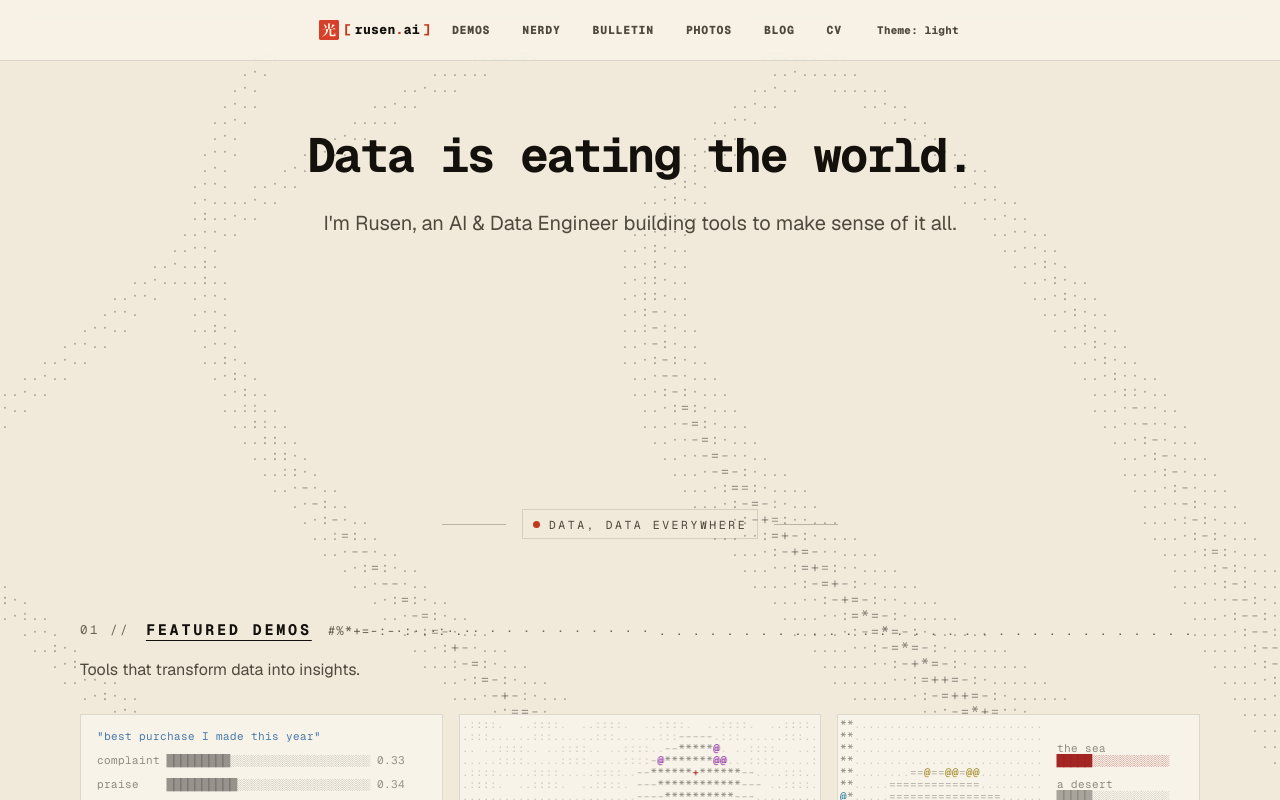
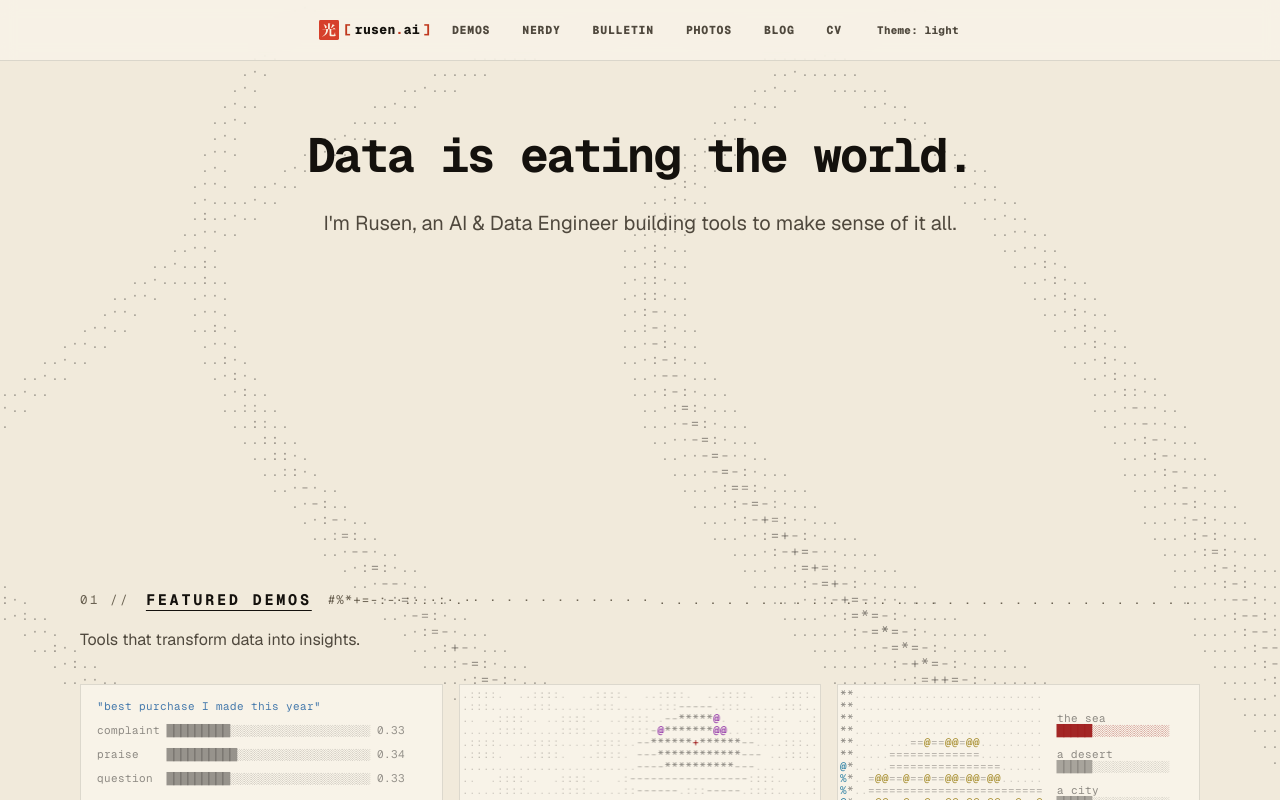
Before and after one commit to rusenbb/rusen-ai, a Next.js app: page / in a window 1280 px wide. Shown: the top 800 px of the page. Built offline with nearby package versions, Linux system fonts and the light colour scheme.

Commit message:
Home: drop the DATA, DATA EVERYWHERE label (footer keeps the background toggle)

```diff
--- a/src/app/components/BgKickerToggle.tsx
+++ /dev/null
@@ -1,43 +0,0 @@
-"use client";
-
-import { useSyncExternalStore } from "react";
-import { isBgDisabled, setBgDisabled, subscribeBgToggle } from "./backgroundToggle";
-
-/**
- * Home-page kicker chip rendered as a button: same look as the static
- * kicker, but clicking it toggles the global ASCII background - mirrors
- * the BgToggle in the Footer so the home gets a discoverable second
- * affordance for the same setting.
- */
-export default function BgKickerToggle() {
-  const disabled = useSyncExternalStore<boolean>(
-    subscribeBgToggle,
-    isBgDisabled,
-    () => false,
-  );
-
-  const onClick = () => setBgDisabled(!disabled);
-  const aria = disabled
-    ? "Enable background animation"
-    : "Disable background animation";
-
-  return (
-    <button
-      type="button"
-      onClick={onClick}
-      aria-label={aria}
-      title={aria}
-      className="kicker cursor-pointer hover:border-[var(--line-strong)] transition-colors"
-    >
-      <span
-        aria-hidden="true"
-        className={
-          disabled
-            ? "inline-block w-[0.45rem] h-[0.45rem] rounded-full bg-sub"
-            : "signal-blip"
-        }
-      />
-      DATA, DATA EVERYWHERE
-    </button>
-  );
-}
--- a/src/app/page.tsx
+++ b/src/app/page.tsx
@@ -4,7 +4,6 @@ import { PERSON } from "@/lib/agent-docs";
 import AsciiCover from "./components/ascii-cover/AsciiCover";
 import PostSigil from "./blogs/components/PostSigil";
 import type { Sigil } from "@/lib/blog-sigil";
-import BgKickerToggle from "./components/BgKickerToggle";
 import { getFeaturedProjects, getProjectPath } from "@/lib/projects";
 import { getLatestUniquePosts, getPostSigil, formatDate, readUnit } from "@/lib/blog";
 import type { Metadata } from "next";
@@ -31,29 +30,12 @@ export default function Home() {
         </p>
       </section>
 
-      {/* Reserved viewport space for the ASCII background's DATA pulse -
-          AsciiDataBackground anchors the letters to this element so they
-          sit between the hero and the cards instead of behind them. */}
+      {/* Open band between the hero and the cards where the ink-flow
+          background shows through. */}
       <div
-        data-bg-anchor="data"
         aria-hidden="true"
-        className="h-40 sm:h-48 md:h-56 mt-10 sm:mt-12"
+        className="h-40 sm:h-48 md:h-56 mt-10 sm:mt-12 mb-12 sm:mb-16 md:mb-20"
       />
-
-      {/* Caption for the DATA pulse - flanking dashes give it the look of a
-          deliberate label, not a stray badge. The kicker itself toggles the
-          bg (mirrors the footer toggle). */}
-      <div className="flex items-center justify-center gap-4 mb-12 sm:mb-16 md:mb-20">
-        <span
-          aria-hidden="true"
-          className="h-px w-10 sm:w-16 bg-[var(--line-strong)] opacity-25"
-        />
-        <BgKickerToggle />
-        <span
-          aria-hidden="true"
-          className="h-px w-10 sm:w-16 bg-[var(--line-strong)] opacity-25"
-        />
-      </div>
 
       {/* Featured Demos */}
       <section className="mb-12 sm:mb-16 md:mb-20">
```
